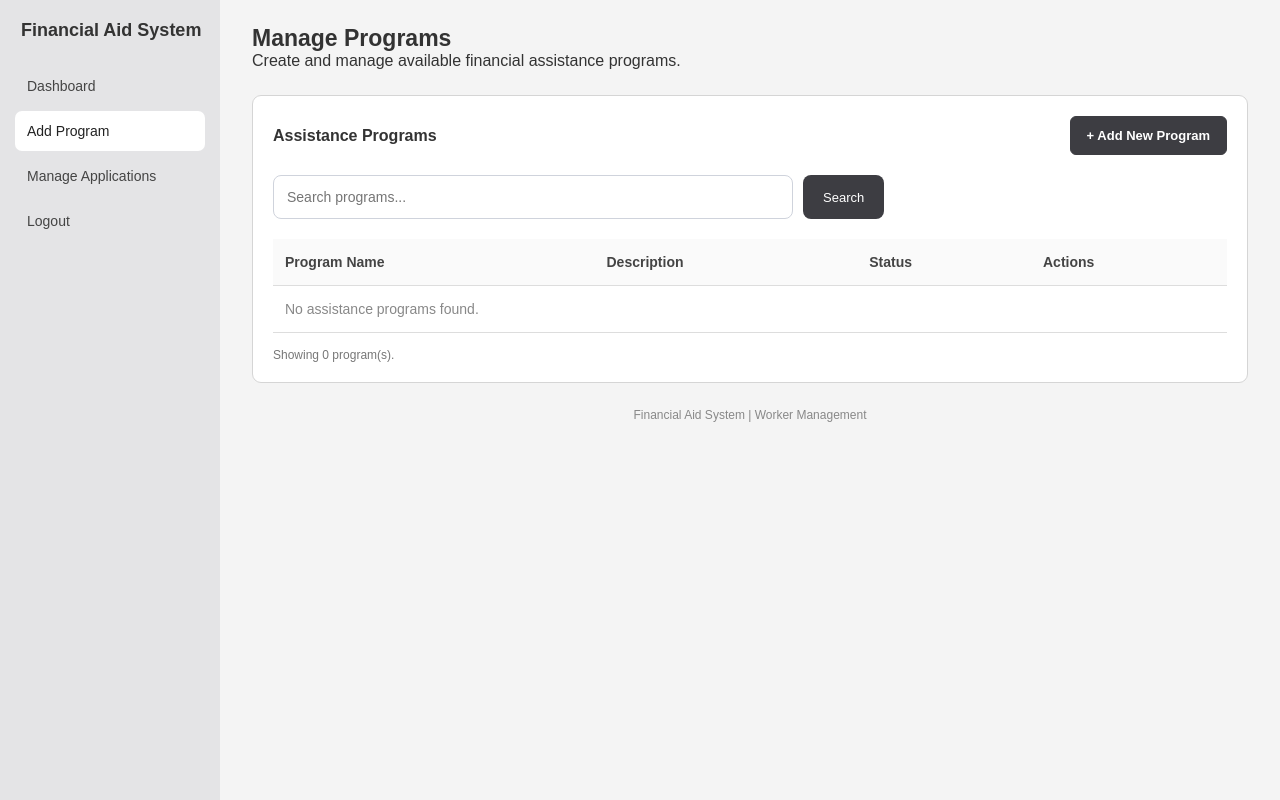
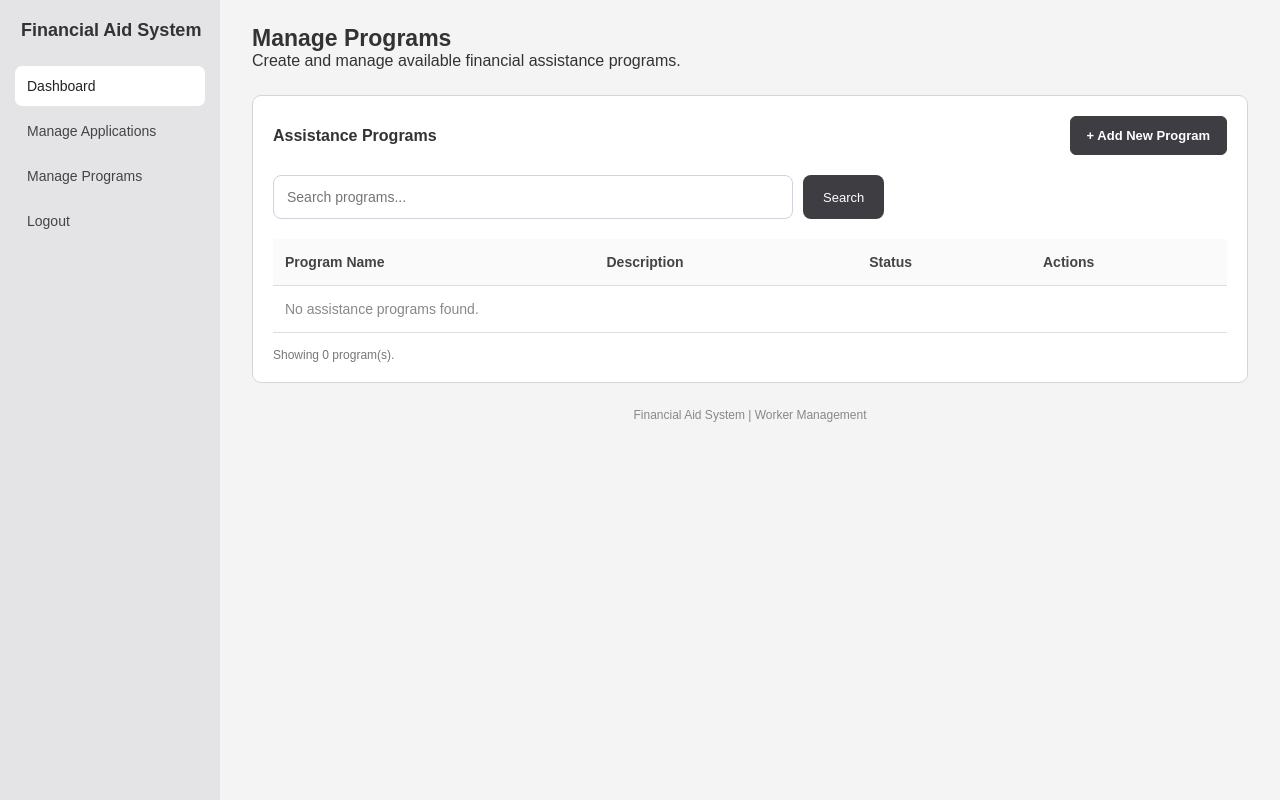
Before and after one commit to UBSITSingilanJan/WEBSYS-FINALS, a PHP site: page /worker/manage_programs.php in a window 1280 px wide. Run offline with PHP 8.4, Linux system fonts and the light colour scheme; the visitor is signed in with stand-in values (Sample User, id 1); data that the repository does not hold is empty.

Commit message:
ayos onte sidebar

```diff
--- a/worker/manage_programs.php
+++ b/worker/manage_programs.php
@@ -235,13 +235,26 @@ unset($_SESSION['flash']);
 
 <div class="dashboard">
 
+    <aside class="sidebar">
 
-    <aside class="sidebar">
         <h3>Financial Aid System</h3>
-        <a href="index.php">Dashboard</a>
-        <a href="manage_programs.php" class="active">Add Program</a>
-        <a href="manage_applications.php">Manage Applications</a>
-        <a href="logout.php">Logout</a>
+
+        <a href="index.php" class="active">
+            Dashboard
+        </a>
+
+        <a href="manage_applications.php">
+            Manage Applications
+        </a>
+
+        <a href="manage_programs.php">
+            Manage Programs
+        </a>
+
+        <a href="logout.php">
+            Logout
+        </a>
+
     </aside>
 
     <main class="main-content">
```
Also changed, not shown: worker/manage_applications.php (+11 -3 lines).
